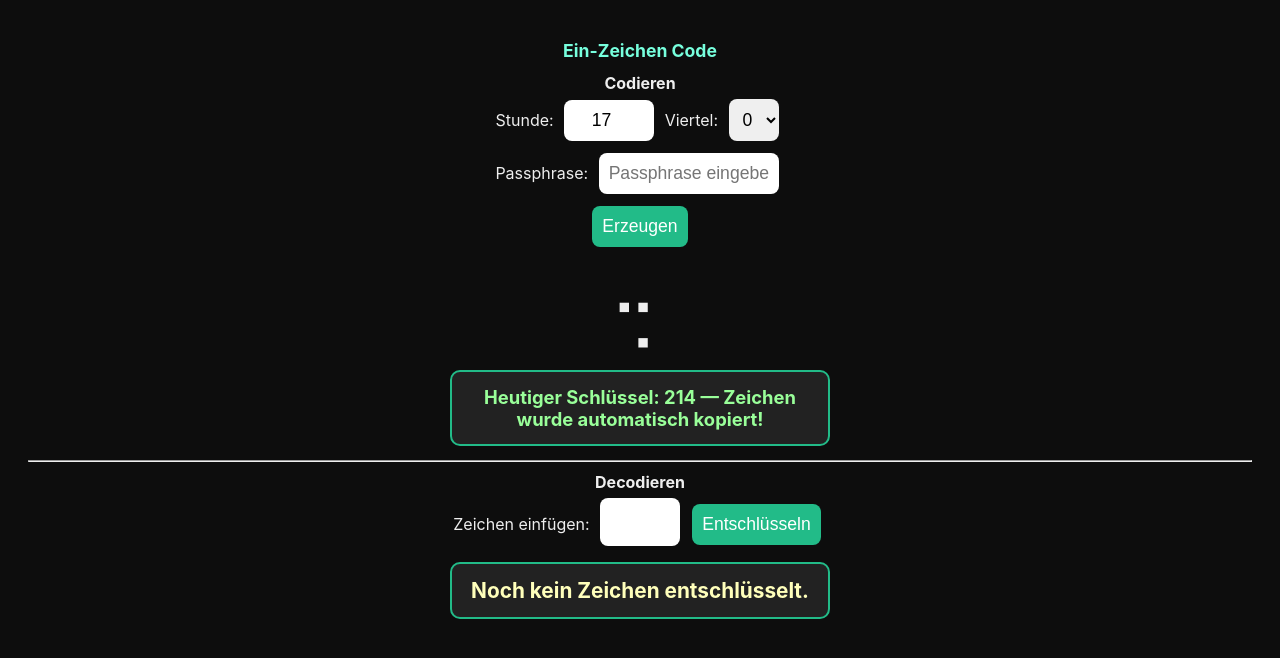
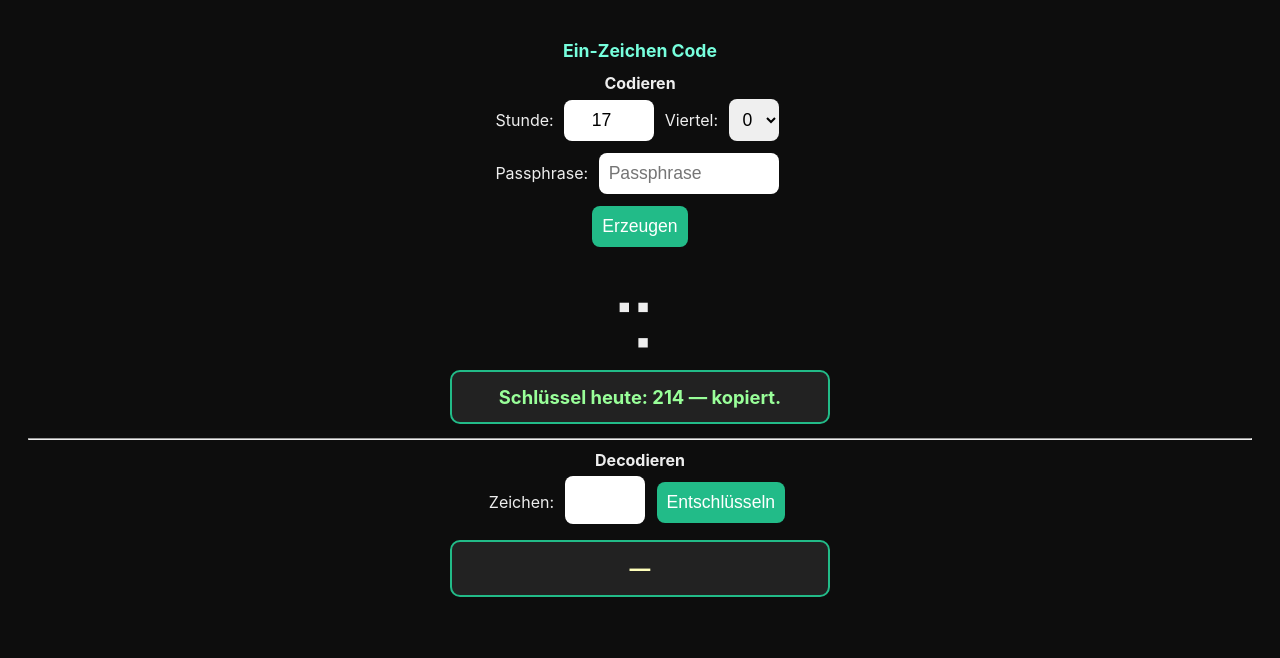
Before and after one commit to Bankverbindung/1zeichen-app, a plain HTML site: page index.html in a window 1280 px wide. Both pictures are taken after a click on the button "Erzeugen". Drawn offline with Linux system fonts and the light colour scheme.

Commit message:
Texte natürlicher, keine KI-Floskeln

```diff
--- a/index.html
+++ b/index.html
@@ -1,17 +1,17 @@
 <!DOCTYPE html><html lang="de"><head><meta charset="UTF-8"><meta name="viewport" content="width=device-width, initial-scale=1.0, maximum-scale=1.0, user-scalable=no"><title>Tool</title><link rel="manifest" href="manifest.json"><meta name="apple-mobile-web-app-capable" content="yes"><meta name="apple-mobile-web-app-status-bar-style" content="black"><style>body{font-family:-apple-system,sans-serif;background:#0d0d0d;color:#eee;text-align:center;padding:20px}h1{font-size:1.1em;color:#7fd}.braille{font-size:4em;margin:20px 0;letter-spacing:.2em;user-select:all}input,select,button{font-size:1.1em;padding:10px;margin:6px;border-radius:8px;border:none}input[type=number]{width:70px;text-align:center}button{background:#2b8;color:#fff;cursor:pointer}#decodeOut{font-size:1.3em;margin-top:10px;color:#ffb}.row{margin:10px 0}.hint{background:#222;border:2px solid #2b8;border-radius:10px;padding:14px 18px;margin:14px auto;max-width:340px;font-size:1.15em;font-weight:bold;color:#9f9}#copyToast{position:fixed;bottom:20px;left:50%;transform:translateX(-50%);background:#2b8;color:#fff;padding:10px 18px;border-radius:20px;opacity:0;transition:opacity .25s ease;pointer-events:none;font-size:.9em}#copyToast.show{opacity:1}</style></head><body>
 <h1>Ein-Zeichen Code</h1>
-<div class="row"><b>Codieren</b><br>Stunde: <input type="number" id="h" min="0" max="23" value="17"> Viertel: <select id="m"><option>0</option><option>1</option><option>2</option><option>3</option></select><br>Passphrase: <input type="text" id="key" value="" placeholder="Passphrase eingeben" style="width:160px;"><br><button onclick="encode()">Erzeugen</button></div>
+<div class="row"><b>Codieren</b><br>Stunde: <input type="number" id="h" min="0" max="23" value="17"> Viertel: <select id="m"><option>0</option><option>1</option><option>2</option><option>3</option></select><br>Passphrase: <input type="text" id="key" value="" placeholder="Passphrase" style="width:160px;"><br><button onclick="encode()">Erzeugen</button></div>
 <div class="braille" id="out">⠀</div>
-<div class="hint" id="hint">Zeichen erzeugen, um den heutigen Schlüssel zu sehen.</div>
+<div class="hint" id="hint">Erst Passphrase eingeben, dann erzeugen.</div>
 <hr>
-<div class="row"><b>Decodieren</b><br>Zeichen einfügen: <input type="text" id="inChar" style="width:60px;font-size:1.5em;"><button onclick="decode()">Entschlüsseln</button></div>
-<div class="hint" id="decodeOut">Noch kein Zeichen entschlüsselt.</div>
+<div class="row"><b>Decodieren</b><br>Zeichen: <input type="text" id="inChar" style="width:60px;font-size:1.5em;"><button onclick="decode()">Entschlüsseln</button></div>
+<div class="hint" id="decodeOut">—</div>
 <div id="copyToast">Kopiert</div>
 <script>
 function dayKey(passphrase){const d=new Date();const dayNum=Math.floor(d.getTime()/86400000);let hash=dayNum;for(let i=0;i<passphrase.length;i++){hash=(hash*31+passphrase.charCodeAt(i))%256;}return hash&0xFF;}
 function loadSavedPassphrase(){const saved=localStorage.getItem('passphrase');if(saved){document.getElementById('key').value=saved;}}
-function encode(){const h=parseInt(document.getElementById('h').value)%24;const m=parseInt(document.getElementById('m').value)%4;const key=document.getElementById('key').value;localStorage.setItem('passphrase',key);const n=(h*4+m)&0xFF;const k=dayKey(key);const c=n^k;const code=0x2800+c;const char=String.fromCodePoint(code);document.getElementById('out').textContent=char;document.getElementById('hint').textContent="Heutiger Schlüssel: "+k+" — Zeichen wurde automatisch kopiert!";copyToClipboard(char);}
-function decode(){const ch=document.getElementById('inChar').value.trim();const key=document.getElementById('key').value;if(!ch){return;}const code=ch.codePointAt(0);const c=code-0x2800;const k=dayKey(key);const n=c^k;const h=Math.floor(n/4);const m=n%4;document.getElementById('decodeOut').textContent="Uhrzeit: "+h+":"+(m*15).toString().padStart(2,'0');}
+function encode(){const h=parseInt(document.getElementById('h').value)%24;const m=parseInt(document.getElementById('m').value)%4;const key=document.getElementById('key').value;localStorage.setItem('passphrase',key);const n=(h*4+m)&0xFF;const k=dayKey(key);const c=n^k;const code=0x2800+c;const char=String.fromCodePoint(code);document.getElementById('out').textContent=char;document.getElementById('hint').textContent="Schlüssel heute: "+k+" — kopiert.";copyToClipboard(char);}
+function decode(){const ch=document.getElementById('inChar').value.trim();const key=document.getElementById('key').value;if(!ch){return;}const code=ch.codePointAt(0);const c=code-0x2800;const k=dayKey(key);const n=c^k;const h=Math.floor(n/4);const m=n%4;document.getElementById('decodeOut').textContent=h+":"+(m*15).toString().padStart(2,'0');}
 function copyToClipboard(text){if(navigator.clipboard&&navigator.clipboard.writeText){navigator.clipboard.writeText(text).then(()=>showToast('Kopiert')).catch(()=>fallbackCopy(text));}else{fallbackCopy(text);}}
 function fallbackCopy(text){const ta=document.createElement('textarea');ta.value=text;ta.style.position='fixed';ta.style.opacity='0';document.body.appendChild(ta);ta.focus();ta.select();try{document.execCommand('copy');showToast('Kopiert');}catch(e){}document.body.removeChild(ta);}
 function showToast(msg){const t=document.getElementById('copyToast');t.textContent=msg;t.classList.add('show');setTimeout(()=>t.classList.remove('show'),1200);}
```
